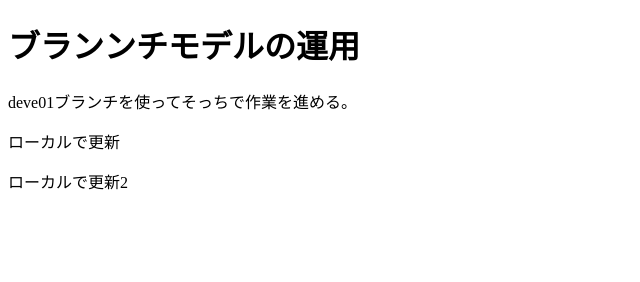
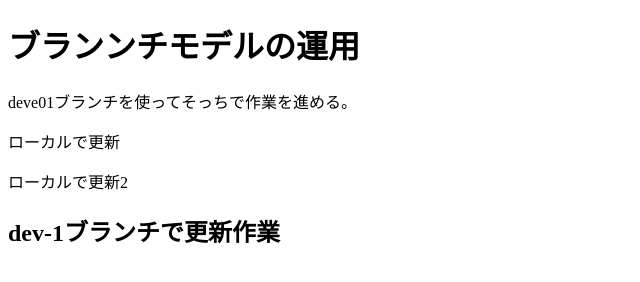
Before and after one commit to suuunaru/0826, a plain HTML site: page index.html in a window 1280 px wide. Shown: the whole page, without its empty margins (0-640 px from the left). Drawn offline with Linux system fonts and the light colour scheme.

Commit message:
dev1で更新作業

```diff
--- a/index.html
+++ b/index.html
@@ -9,7 +9,7 @@
     <h1>ブランンチモデルの運用</h1>
     <p>deve01ブランチを使ってそっちで作業を進める。</p>
     <p>ローカルで更新</p>
-
     <p>ローカルで更新2</p>
+    <h2>dev-1ブランチで更新作業</h2>
 </body>
 </html>
```
